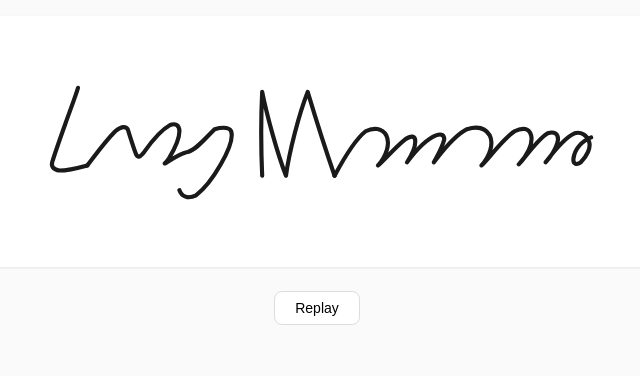
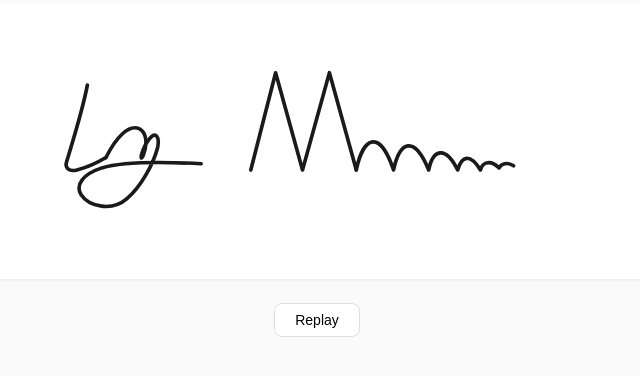
Before and after one commit to lacymorrow/signature, a website: page index.html in a window 1280 px wide. Shown: the part 230-606 px from the top of the page, without its empty margins (323-963 px from the left). Drawn offline with Linux system fonts and the light colour scheme.

Commit message:
feat: retrace signature paths from reference

```diff
--- a/index.html
+++ b/index.html
@@ -15,46 +15,47 @@
 </head>
 <body>
 <div class="container">
-  <svg viewBox="15 35 580 145" xmlns="http://www.w3.org/2000/svg" fill="none" stroke="#1a1a1a">
+  <svg viewBox="10 25 580 170" xmlns="http://www.w3.org/2000/svg" fill="none" stroke="#1a1a1a">
     <!-- Ghost paths at low opacity -->
-    <path d="M 74 58 C 72 65 67 78 62 92 C 57 106 52 120 49 130 C 48 134 50 137 56 138 C 62 138 72 136 83 133" stroke-width="4" stroke-linecap="round" stroke-linejoin="round" opacity="0.08" />
-    <path d="M 83 133 C 90 124 100 110 110 100 C 116 95 120 95 122 98 C 124 104 127 114 130 122 C 132 126 134 125 138 120 C 145 110 154 99 163 94 C 168 92 172 94 172 100 C 172 106 168 116 162 126 C 158 132 156 132 160 130 C 166 126 174 121 180 120 C 188 118 196 108 206 98 C 214 96 220 96 222 100 C 224 106 220 118 212 132 C 204 146 196 156 188 162 C 180 166 174 163 172 157" stroke-width="4" stroke-linecap="round" stroke-linejoin="round" opacity="0.08" />
-    <path d="M 252 143 C 251 120 251 82 252 62 C 256 82 266 120 275 143 C 278 120 288 82 296 62 C 302 82 314 120 322 143" stroke-width="4" stroke-linecap="round" stroke-linejoin="round" opacity="0.08" />
-    <path d="M 322 143 C 330 128 342 108 352 100 C 360 96 368 97 372 104 C 376 112 372 124 364 133 C 370 128 380 116 390 108 C 396 104 400 104 400 110 C 400 116 396 124 392 130 C 398 122 410 108 420 104 C 426 102 428 104 428 108 C 426 116 420 126 418 130 C 424 122 438 104 450 98 C 460 95 468 97 472 104 C 476 112 472 124 464 133 C 470 128 484 108 496 100 C 504 96 510 97 512 104 C 514 112 508 124 500 132 C 506 126 518 108 528 102 C 534 100 538 102 538 108 C 537 116 530 126 526 130 C 532 122 544 106 554 102 C 560 100 566 104 568 110 C 570 116 566 124 560 130 C 556 133 552 132 553 126 C 554 118 560 110 570 106" stroke-width="4" stroke-linecap="round" stroke-linejoin="round" opacity="0.08" />
+    <path d="M 78 58 C 74 80 64 112 58 132 C 56 138 60 142 68 140 C 76 138 86 134 96 128"
+      stroke-width="3.5" stroke-linecap="round" stroke-linejoin="round" opacity="0.08" />
+    <path d="M 96 128 C 106 108 118 96 128 100 C 136 104 136 116 132 126 C 128 134 130 120 138 110 C 144 102 148 108 146 118 C 142 134 130 156 116 168 C 102 180 80 176 72 164 C 66 154 74 144 92 138 C 112 132 150 132 188 134"
+      stroke-width="3.5" stroke-linecap="round" stroke-linejoin="round" opacity="0.08" />
+    <path d="M 236 140 L 260 46 L 286 140 L 312 46 L 338 140"
+      stroke-width="3.5" stroke-linecap="round" stroke-linejoin="round" opacity="0.08" />
+    <path d="M 338 140 C 344 110 360 98 374 140 C 380 112 394 106 408 140 C 412 120 424 116 436 140 C 440 126 448 124 458 140 C 460 132 468 130 476 138 C 478 134 484 132 490 136"
+      stroke-width="3.5" stroke-linecap="round" stroke-linejoin="round" opacity="0.08" />
 
     <!-- Animated stroke paths -->
     <path id="p1"
-      d="M 74 58 C 72 65 67 78 62 92 C 57 106 52 120 49 130 C 48 134 50 137 56 138 C 62 138 72 136 83 133"
-      stroke-width="4" stroke-linecap="round" stroke-linejoin="round" />
+      d="M 78 58 C 74 80 64 112 58 132 C 56 138 60 142 68 140 C 76 138 86 134 96 128"
+      stroke-width="3.5" stroke-linecap="round" stroke-linejoin="round" />
     <path id="p2"
-      d="M 83 133 C 90 124 100 110 110 100 C 116 95 120 95 122 98 C 124 104 127 114 130 122 C 132 126 134 125 138 120 C 145 110 154 99 163 94 C 168 92 172 94 172 100 C 172 106 168 116 162 126 C 158 132 156 132 160 130 C 166 126 174 121 180 120 C 188 118 196 108 206 98 C 214 96 220 96 222 100 C 224 106 220 118 212 132 C 204 146 196 156 188 162 C 180 166 174 163 172 157"
-      stroke-width="4" stroke-linecap="round" stroke-linejoin="round" />
+      d="M 96 128 C 106 108 118 96 128 100 C 136 104 136 116 132 126 C 128 134 130 120 138 110 C 144 102 148 108 146 118 C 142 134 130 156 116 168 C 102 180 80 176 72 164 C 66 154 74 144 92 138 C 112 132 150 132 188 134"
+      stroke-width="3.5" stroke-linecap="round" stroke-linejoin="round" />
     <path id="p3"
-      d="M 252 143 C 251 120 251 82 252 62 C 256 82 266 120 275 143 C 278 120 288 82 296 62 C 302 82 314 120 322 143"
-      stroke-width="4" stroke-linecap="round" stroke-linejoin="round" />
+      d="M 236 140 L 260 46 L 286 140 L 312 46 L 338 140"
+      stroke-width="3.5" stroke-linecap="round" stroke-linejoin="round" />
     <path id="p4"
-      d="M 322 143 C 330 128 342 108 352 100 C 360 96 368 97 372 104 C 376 112 372 124 364 133 C 370 128 380 116 390 108 C 396 104 400 104 400 110 C 400 116 396 124 392 130 C 398 122 410 108 420 104 C 426 102 428 104 428 108 C 426 116 420 126 418 130 C 424 122 438 104 450 98 C 460 95 468 97 472 104 C 476 112 472 124 464 133 C 470 128 484 108 496 100 C 504 96 510 97 512 104 C 514 112 508 124 500 132 C 506 126 518 108 528 102 C 534 100 538 102 538 108 C 537 116 530 126 526 130 C 532 122 544 106 554 102 C 560 100 566 104 568 110 C 570 116 566 124 560 130 C 556 133 552 132 553 126 C 554 118 560 110 570 106"
-      stroke-width="4" stroke-linecap="round" stroke-linejoin="round" />
+      d="M 338 140 C 344 110 360 98 374 140 C 380 112 394 106 408 140 C 412 120 424 116 436 140 C 440 126 448 124 458 140 C 460 132 468 130 476 138 C 478 134 484 132 490 136"
+      stroke-width="3.5" stroke-linecap="round" stroke-linejoin="round" />
   </svg>
 </div>
 <div class="controls">
   <button onclick="replay()">Replay</button>
 </div>
 <script>
-// Durations in ms, matching bazza.dev's feel
 const paths = [
-  { id: 'p1', duration: 800,  ease: 'cubic-bezier(0.4, 0, 0.2, 1)' },
-  { id: 'p2', duration: 1500, ease: 'cubic-bezier(0.35, 0, 0.25, 1)' },
-  { id: 'p3', duration: 800,  ease: 'cubic-bezier(0.4, 0, 0.2, 1)' },
-  { id: 'p4', duration: 2500, ease: 'cubic-bezier(0.22, 0.03, 0.26, 1)' },
+  { id: 'p1', duration: 700,  ease: 'cubic-bezier(0.4, 0, 0.2, 1)' },
+  { id: 'p2', duration: 1400, ease: 'cubic-bezier(0.35, 0, 0.25, 1)' },
+  { id: 'p3', duration: 600,  ease: 'cubic-bezier(0.4, 0, 0.2, 1)' },
+  { id: 'p4', duration: 2000, ease: 'cubic-bezier(0.22, 0.03, 0.26, 1)' },
 ];
 
-// Compute staggered delays
 const delays = [];
 let acc = 0;
 for (let i = 0; i < paths.length; i++) {
   delays.push(acc);
-  // Overlap: next path starts at 85% through current
   acc += paths[i].duration * 0.85;
 }
 
@@ -65,7 +66,6 @@ const els = paths.map(p => {
 });
 
 function go() {
-  // Reset all paths
   els.forEach(({ el, len }) => {
     el.style.transition = 'none';
     el.style.strokeDasharray = len;
```
